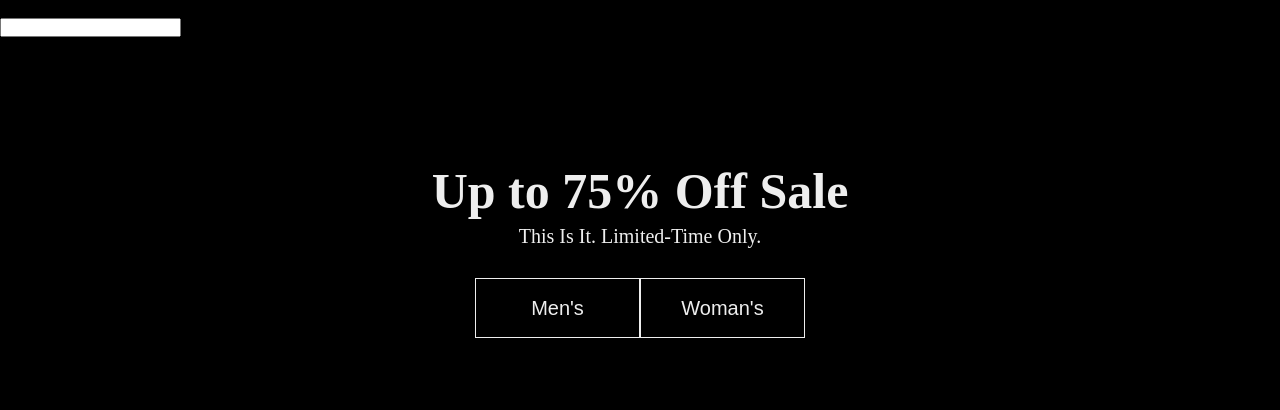
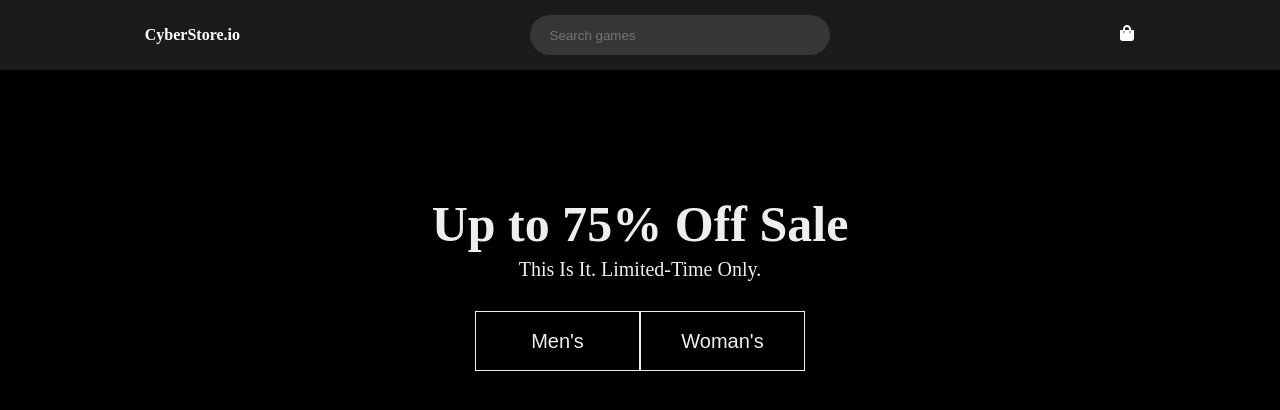
Before and after one commit to cutioluis/store-hooks, a React app: page / in a window 1280 px wide. Shown: the top 410 px of the page. Built offline with nearby package versions, Linux system fonts and the light colour scheme.

Commit message:
ADD navbar section

```diff
--- a/package.json
+++ b/package.json
@@ -21,6 +21,7 @@
   "dependencies": {
     "react": "^17.0.2",
     "react-dom": "^17.0.2",
+    "react-icons": "^4.2.0",
     "react-router-dom": "^5.2.0"
   },
   "devDependencies": {
--- a/src/components/Home/Nav/Nav.css
+++ b/src/components/Home/Nav/Nav.css
@@ -1,11 +1,22 @@
 .navigation {
-    display: flex;
-    justify-content: center;
-    color: white;
+  height: 70px;
+  align-items: center;
+  color: var(--cyber-text-color);
+  background: var(--cyber-nav-color);
+  display: flex;
+  justify-content: space-around;
 }
 
 .navigation_logo {
-    font-weight: lighter;
-    font-size: 30px;
-    margin: 50px 0;
+    font-weight: bold;
 }
+
+.navigation_input {
+  border: none;
+  height: 40px;
+  padding: 0 20px;
+  width: 300px;
+  color: var(--cyber-text-color);
+  background: var(--cyber-nav-color-place);
+  border-radius: 20px;
+}
--- a/src/components/Home/Nav/Nav.js
+++ b/src/components/Home/Nav/Nav.js
@@ -1,16 +1,20 @@
 import React from 'react';
+import { FaShoppingBag } from "react-icons/fa";
+
 import './Nav.css'
 
 const Nav = () => {
     return (
-        <nav>
+        <nav className="navigation">
             <ul>
-                <p>CyberStore.io</p>
+                <p className="navigation_logo">CyberStore.io</p>
             </ul>
             <ul>
-                <input type="text" />
+                <input placeholder="Search games" className="navigation_input" type="text" />
             </ul>
-            <ul></ul>
+            <ul>
+               <FaShoppingBag/>
+            </ul>
         </nav>
     );
 };
--- a/src/container/Home/Home.css
+++ b/src/container/Home/Home.css
@@ -1,3 +1,12 @@
+:root {
+    --cyber-nav-color: rgb(29, 26, 26);
+    --cyber-nav-color-place: rgb(54, 54, 54);
+
+    --cyber-text-color: rgb(255, 255, 255);
+    --cyber-text-color-primary: rgb(216, 216, 216);
+    --cyber-btn: #ff0000;
+}
+
 * {
     margin: 0;
     padding: 0;
```
Also changed, not shown: 1 other file (tests, documents, lock files or other folders).
